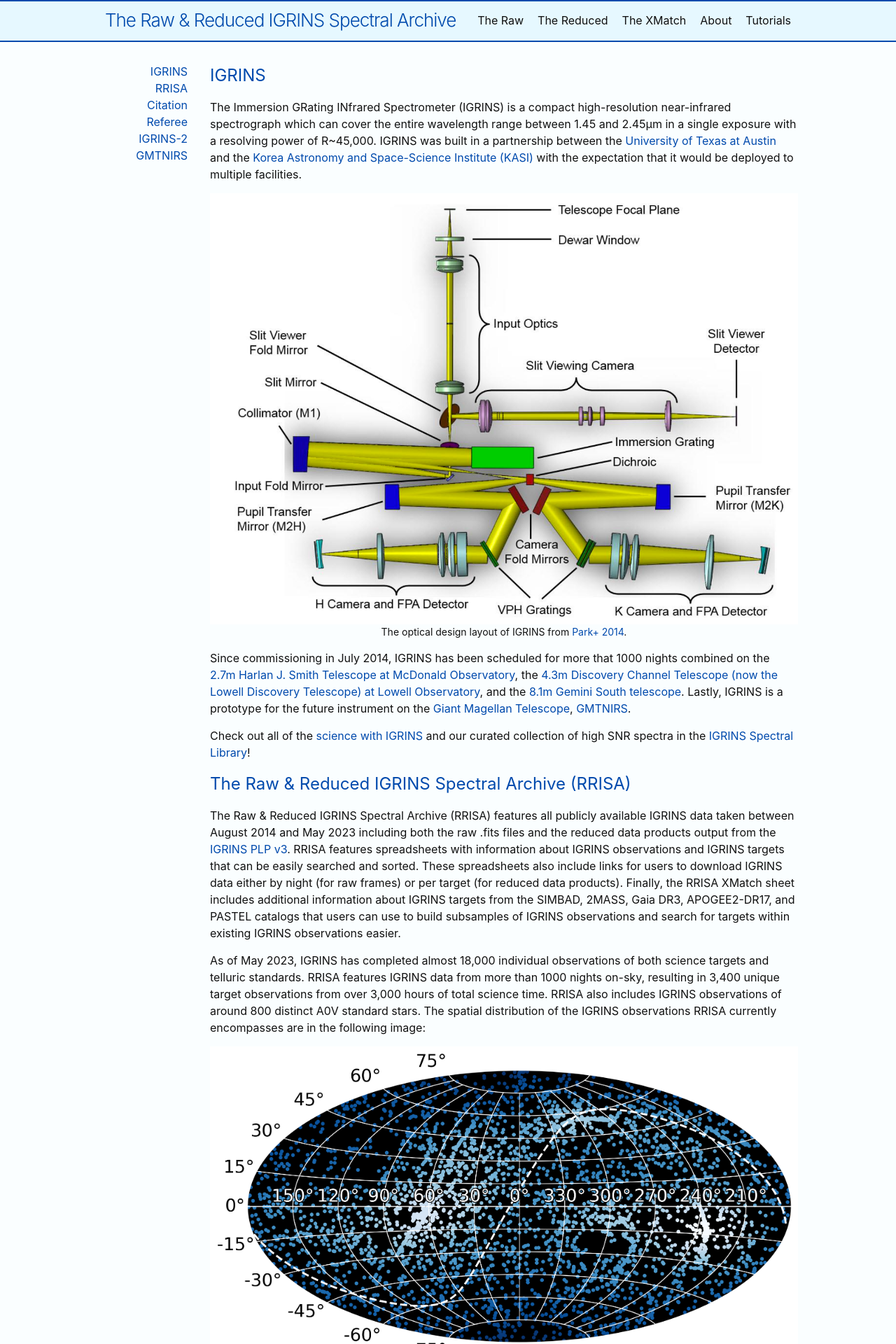
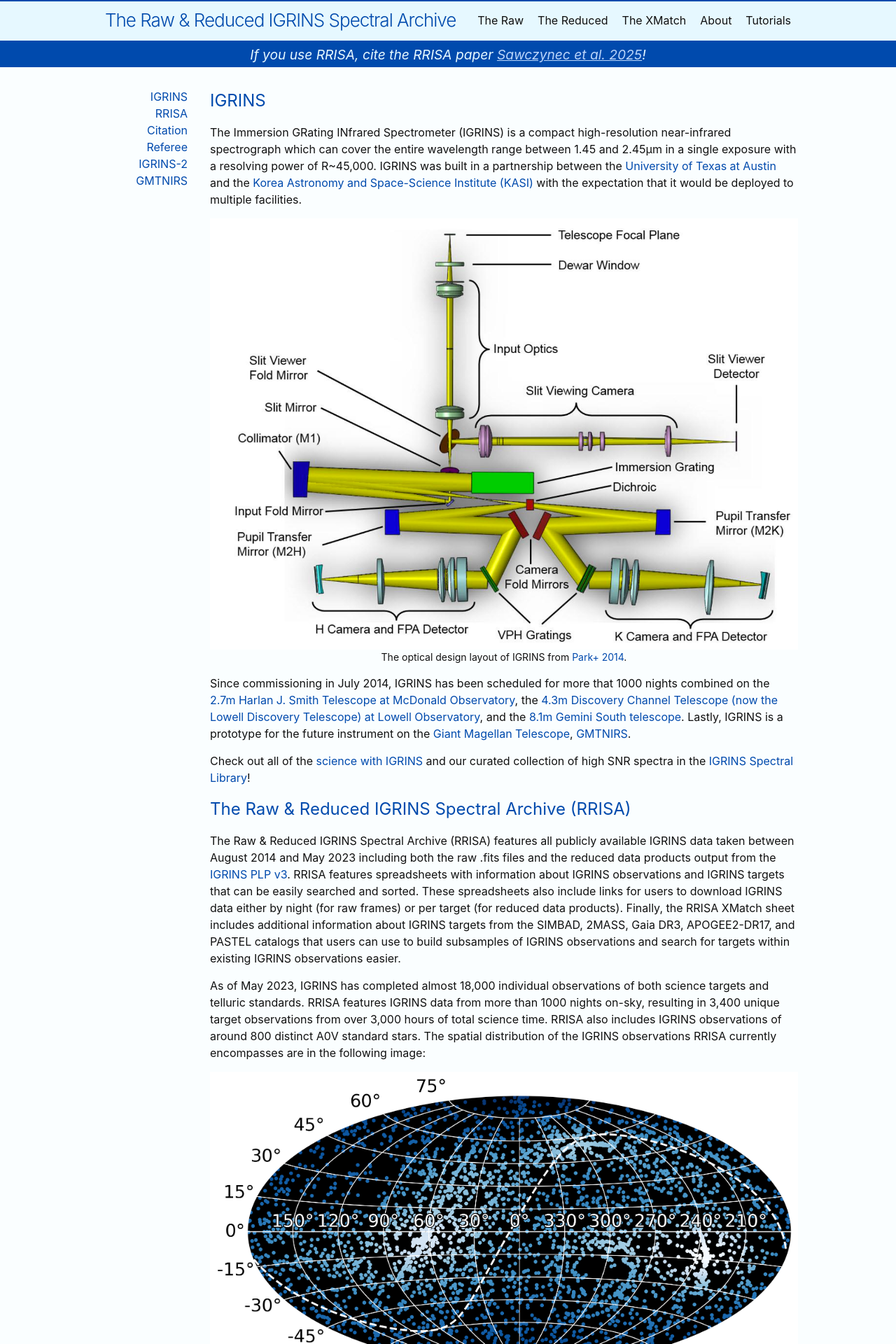
Before and after one commit to IGRINScontact/IGRINScontact.github.io, a Jekyll site: the page built from about.markdown, in a window 1280 px wide. Shown: the top 1920 px of the page at 70% size. Built offline with Jekyll 4.4.1, drawn with Linux system fonts in a browser that asks for light colours; some of the changed text lies outside the part shown.

Commit message:
updated to include RRISA 2025 paper

```diff
--- /dev/null
+++ b/_includes/banner.html
@@ -0,0 +1,13 @@
+<footer class="site-banner">
+  <data class="u-url" href="{{ "/" | relative_url }}"></data>
+
+  <div class="wrapper">
+
+    <div class="site-banner-wrapper">
+      If you use RRISA, cite the RRISA paper <a href="https://ui.adsabs.harvard.edu/abs/2025PASP..137c4505S/abstract">Sawczynec et al. 2025</a>!
+
+    </div>
+
+  </div>
+
+</footer>
--- a/_layouts/about.html
+++ b/_layouts/about.html
@@ -120,8 +119,11 @@ container {
           <li> <a href="https://ui.adsabs.harvard.edu/abs/2016SPIE.9908E..0CM/abstract">Mace+ 2016</a>: <em>300 nights of science with IGRINS at McDonald Observatory</em></li>
           <li> <a href="https://ui.adsabs.harvard.edu/abs/2018SPIE10702E..0QM/abstract">Mace+ 2018</a>: <em>IGRINS at the Discovery Channel Telescope and Gemini South</em></li>
         </ul>
-        <p>If you use any <em><strong>reduced data products</strong></em> be sure to <em><strong>cite</strong></em>
-           the IGRINS PLP: either <a href="https://ui.adsabs.harvard.edu/abs/2017zndo....845059L/abstract">Lee+ 2017</a> for IGRINS PLP v2 or <a href = "https://zenodo.org/records/11080095">Kaplan+ 2024</a> for IGRINS PLP v3.</a></p>
+        <p>We <em><strong>ask</strong></em> that <u>users who access IGRINS data via RRISA</u> also <em><strong>cite</strong></em> the RRISA paper and the IGRINS PLP v3:</p>
+        <ul>
+          <li><a href="https://ui.adsabs.harvard.edu/abs/2025PASP..137c4505S/abstract">Sawczynec+ 2025</a>: <em>10 Years of Archival High-resolution NIR Spectra: The Raw and Reduced IGRINS Spectral Archive (RRISA)</em></li>
+          <li><a href = "https://zenodo.org/records/11080095">Kaplan+ 2024</a>: <em>IGRINS PLP v3 on Zenodo</em></li>
+        </ul>
         <p>The standard acknowledgement for IGRINS <em><strong>must</strong></em> be in every publication using IGRINS data:</p>
         <blockquote>
             “This work used The Immersion Grating Infrared Spectrometer (IGRINS) was developed under a collaboration between
@@ -130,6 +132,10 @@ container {
             Observatory of the University of Texas at Austin, the Korean GMT Project of KASI, the Mt. Cuba Astronomical
             Foundation and Gemini Observatory."
         </blockquote>
+          <p>For users who access IGRINS data via RRISA the RRISA acknowledgement also <em><strong>must</strong></em> be included in the publication:</p>
+          <blockquote>
+            "The RRISA is maintained by the IGRINS Team with support from McDonald Observatory of the University of Texas at Austin and the US National Science Foundation under grant AST-1908892.”
+          </blockquote>
       </section>
       <section id="review">
         <h1>Internal Referee</h1>
--- a/_layouts/default.html
+++ b/_layouts/default.html
@@ -6,6 +6,7 @@
   <body>
 
     {%- include header.html -%}
+    {%- include banner.html -%}
 
     <main class="page-content" aria-label="Content">
       <div class="wrapper">
--- a/_sass/minima/_base.scss
+++ b/_sass/minima/_base.scss
@@ -114,7 +114,7 @@ a {
 
   &:hover {
     color: $brand-light;
-    text-decoration: underline;
+    text-decoration: none;
   }
 
   .social-media-list &:hover {
@@ -123,6 +123,20 @@ a {
     .username {
       text-decoration: underline;
     }
+  }
+}
+
+.site-banner-wrapper a{
+  color: #bbd5fa;
+  text-decoration: underline;
+
+  &:visited {
+    color: $sky-color;
+  }
+
+  &:hover {
+    color: $sky-color;
+    text-decoration: underline;
   }
 }
 
--- a/_sass/minima/_layout.scss
+++ b/_sass/minima/_layout.scss
@@ -108,6 +108,23 @@
   }
 }
 
+
+/**
+ * Site banner for paper citation
+ */
+.site-banner {
+  min-height: $spacing-unit * 1.2;
+  background: $navy-color;
+}
+
+.site-banner-wrapper {
+  line-height: $base-line-height * $base-font-size * 1.5;
+  @include relative-font-size(1.2);
+  text-align: center;
+  color: $sky-color;
+  @extend %clearfix;
+  font-style: italic;
+}
 
 
 /**
```
Also changed, not shown: other parts of _layouts/about.html (+1 -2 lines), 2 other files.
